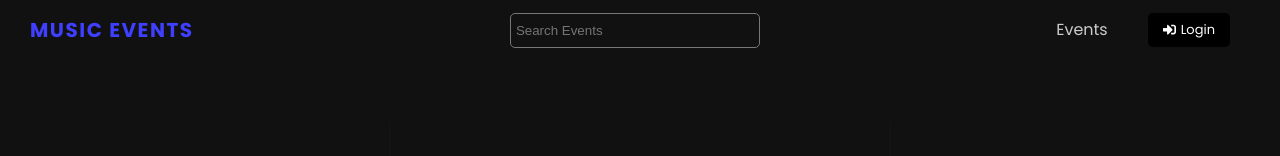
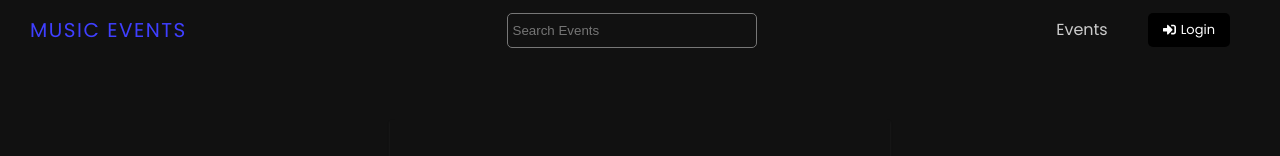
Before and after one commit to manikagnish/music-events-frontend, a Next.js app: page /account/login in a window 1280 px wide. Shown: the top 156 px of the page. Built offline with nearby package versions, Linux system fonts and the light colour scheme; no server answers.

Commit message:
minor style change

```diff
--- a/styles/Header.module.css
+++ b/styles/Header.module.css
@@ -6,7 +6,6 @@
   color: #ccc;
   height: 60px;
   padding: 0 30px;
-  /* box-shadow: 0 2px 5px rgba(63, 63, 63, 0.1); */
 }
 
 .header a {
@@ -33,7 +32,6 @@
 
 .logo a {
   color: #3f3fff;
-  font-weight: bold;
   letter-spacing: 1.5px;
 }
 
```
